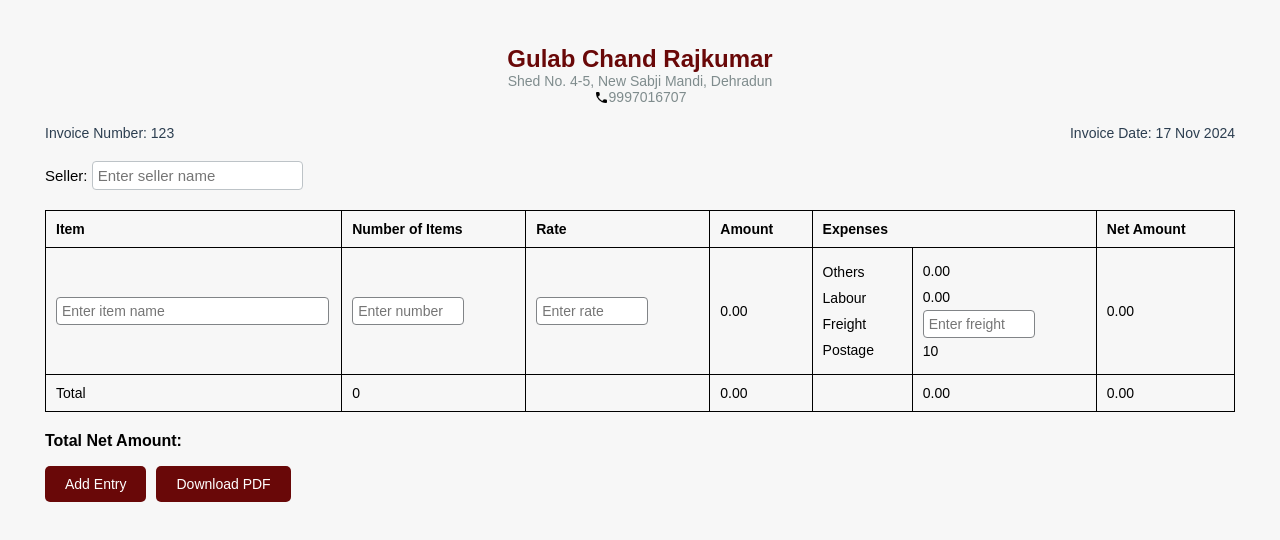
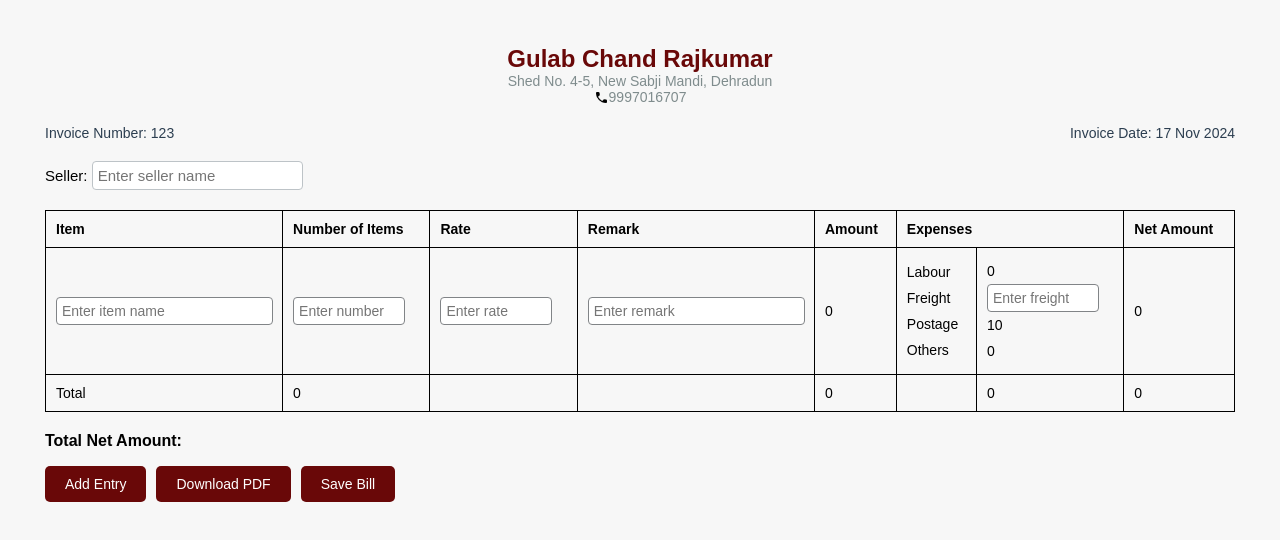
Before and after one commit to aastha-cse/Billify, a React (Create React App) app in the folder billing-app/: page / in a window 1280 px wide. Shown: the top 540 px of the page. Built offline with nearby package versions, Linux system fonts and the light colour scheme.

Commit message:
added a save bill functionality

```diff
--- a/billing-app/src/components/Create.js
+++ b/billing-app/src/components/Create.js
@@ -1,7 +1,8 @@
 import React, { useState } from "react";
 import phoneIcon from "../assets/phone.png";
 import { convertToWords } from "./toWords";
-import { exportToPDF } from "./ExportPDF";
+import { exportToPDF } from "./exportPDF";
+import { save } from "./saveBill";
 import "./Style.css";
 
 const Create = () => {
@@ -14,7 +15,7 @@
   const handleInputChange = (index, field, value) => {
     const updatedItems = [...items];
     updatedItems[index][field] =
-      field === "itemName"
+      field === "itemName" || field === "remark"
         ? value.toUpperCase()
         : value === ""
         ? ""
@@ -59,6 +60,23 @@
 
   const downloadPDF = () => {
     exportToPDF(".invoice", "invoice.pdf");
+  };
+
+  const saveBill = () => {
+    const totalAmount = items.reduce((acc, item) => acc + item.amount, 0);
+    const netAmount = totalAmount - sum;
+
+    const billData = {
+      date: new Date(),
+      seller: document.querySelector("input[placeholder='Enter seller name']")
+        .value,
+      items,
+      totalAmount,
+      sum,
+      netAmount,
+    };
+
+    save(billData);
   };
 
   const totalItems = items.reduce((acc, item) => acc + item.itemNumber, 0);
@@ -135,6 +153,7 @@
               <th>Item</th>
               <th>Number of Items</th>
               <th>Rate</th>
+              <th>Remark</th>
               <th>Amount</th>
               <th colSpan={2}>Expenses</th>
               <th>Net Amount</th>
@@ -181,21 +200,32 @@
                     onKeyDown={(e) => handleKeyDown(e, index, "rate")}
                   />
                 </td>
-                <td>{item.amount.toFixed(2)}</td>
+                <td>
+                  <input
+                    id={`remark-${index}`}
+                    type="text"
+                    value={item.remark}
+                    placeholder="Enter remark"
+                    onChange={(e) =>
+                      handleInputChange(index, "remark", e.target.value)
+                    }
+                    onKeyDown={(e) => handleKeyDown(e, index, "remark")}
+                  />
+                </td>
+                <td>{Math.round(item.amount)}</td>
                 {index === 0 && (
                   <>
                     <td>
                       <div>
-                        <p>Others</p>
                         <p>Labour</p>
                         <p>Freight</p>
                         <p>Postage</p>
+                        <p>Others</p>
                       </div>
                     </td>
                     <td>
                       <div className="values">
-                        <p>{(totalAmount * 0.0625).toFixed(2)}</p>
-                        <p>{(totalItems * 5).toFixed(2)}</p>
+                        <p>{Math.round(totalItems * 5)}</p>
                         <input
                           className="numip"
                           type="number"
@@ -205,9 +235,10 @@
                           onKeyDown={(e) => handleKeyDown(e, index, "expenses")}
                         />
                         <p>10</p>
+                        <p>{Math.round(totalAmount * 0.0625)}</p>
                       </div>
                     </td>
-                    <td>{(totalAmount - sum).toFixed(2)}</td>
+                    <td>{Math.round(totalAmount - sum)}</td>
                   </>
                 )}
               </tr>
@@ -216,10 +247,11 @@
               <td>Total</td>
               <td>{totalItems}</td>
               <td></td>
-              <td>{totalAmount.toFixed(2)}</td>
               <td></td>
-              <td>{sum.toFixed(2)}</td>
-              <td>{(totalAmount - sum).toFixed(2)}</td>
+              <td>{Math.round(totalAmount)}</td>
+              <td></td>
+              <td>{Math.round(sum)}</td>
+              <td>{Math.round(totalAmount - sum)}</td>
             </tr>
           </tbody>
         </table>
@@ -234,6 +266,9 @@
         <button className="download-pdf-button" onClick={downloadPDF}>
           Download PDF
         </button>
+        <button className="save-bill-button" onClick={saveBill}>
+          Save Bill
+        </button>
       </div>
     </div>
   );
--- a/billing-app/src/components/Style.css
+++ b/billing-app/src/components/Style.css
@@ -110,7 +110,8 @@
   gap: 10px;
 }
 .add-row-button,
-.download-pdf-button {
+.download-pdf-button,
+.save-bill-button {
   background-color: #690808;
   color: white;
   border: none;
--- /dev/null
+++ b/billing-app/src/components/saveBill.js
@@ -0,0 +1,21 @@
+export const save = async (billData) => {
+    try {
+      const response = await fetch("http://localhost:5000/bills", {
+        method: "POST",
+        headers: {
+          "Content-Type": "application/json",
+        },
+        body: JSON.stringify(billData),
+      });
+      if (!response.ok) {
+        throw new Error(`HTTP error! status: ${response.status}`);
+      }
+
+      const result = await response.json();
+      console.log("Bill saved successfully:", result);
+      return result;
+    } catch (error) {
+      console.error("Error saving bill:", error);
+      throw error;
+    }
+  };
```
Also changed, not shown: billing-app/billing-backend/models/Bill.js (added, +21 -0 lines), billing-app/billing-backend/package.json (added, +16 -0 lines), billing-app/billing-backend/routes/billRoutes.js (added, +28 -0 lines), billing-app/billing-backend/server.js (added, +67 -0 lines), 2 other files (tests, documents, lock files or other folders).
